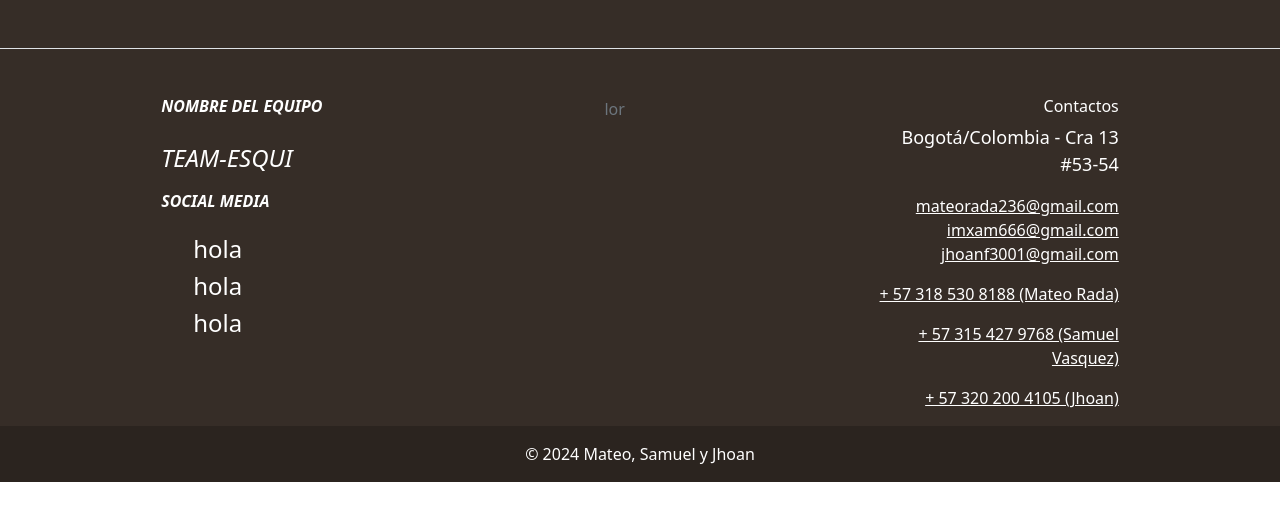
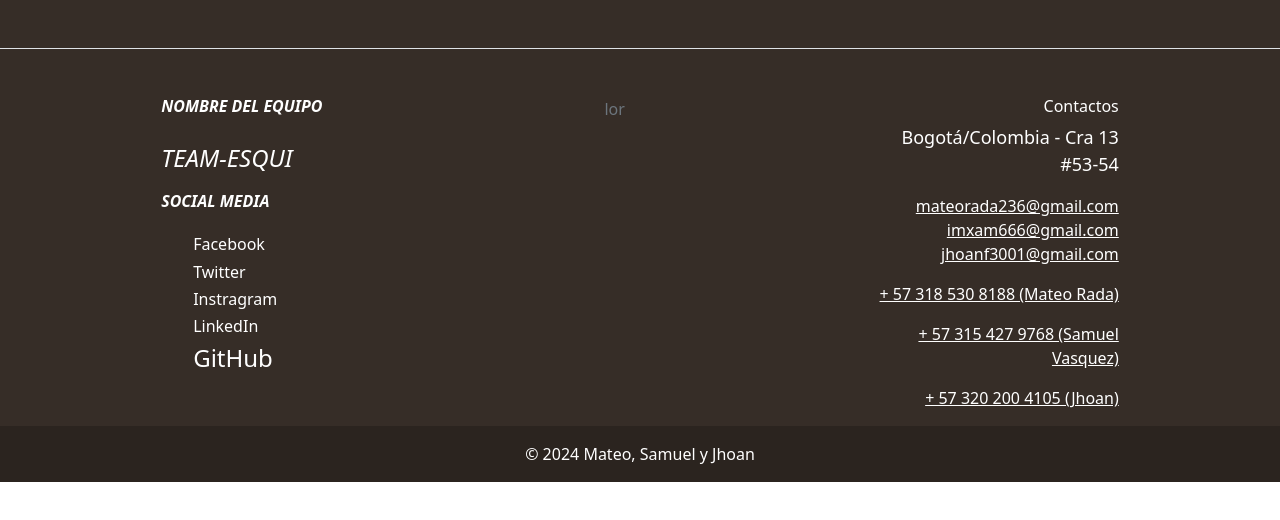
Before and after one commit to ImXam03/Proyecto2, a plain HTML site: page index.html in a window 1280 px wide. Drawn offline with Linux system fonts and the light colour scheme.

Commit message:
se actualizo la lista de social

```diff
--- a/index.html
+++ b/index.html
@@ -34,13 +34,19 @@
                         </h6>
                         <ul class="social_media">
                             <li>
-                                <h4>hola</h4>
+                                <h6>Facebook</h6>
                             </li>
                             <li>
-                                <h4>hola</h4>
+                                <h6>Twitter</h6>
                             </li>
                             <li>
-                                <h4>hola</h4>
+                                <h6>Instragram</h6>
+                            </li>
+                            <li>
+                                <h6>LinkedIn</h6>
+                            </li>
+                            <li>
+                                <h4>GitHub</h4>
                             </li>
                         </ul>
                     </section>
```
